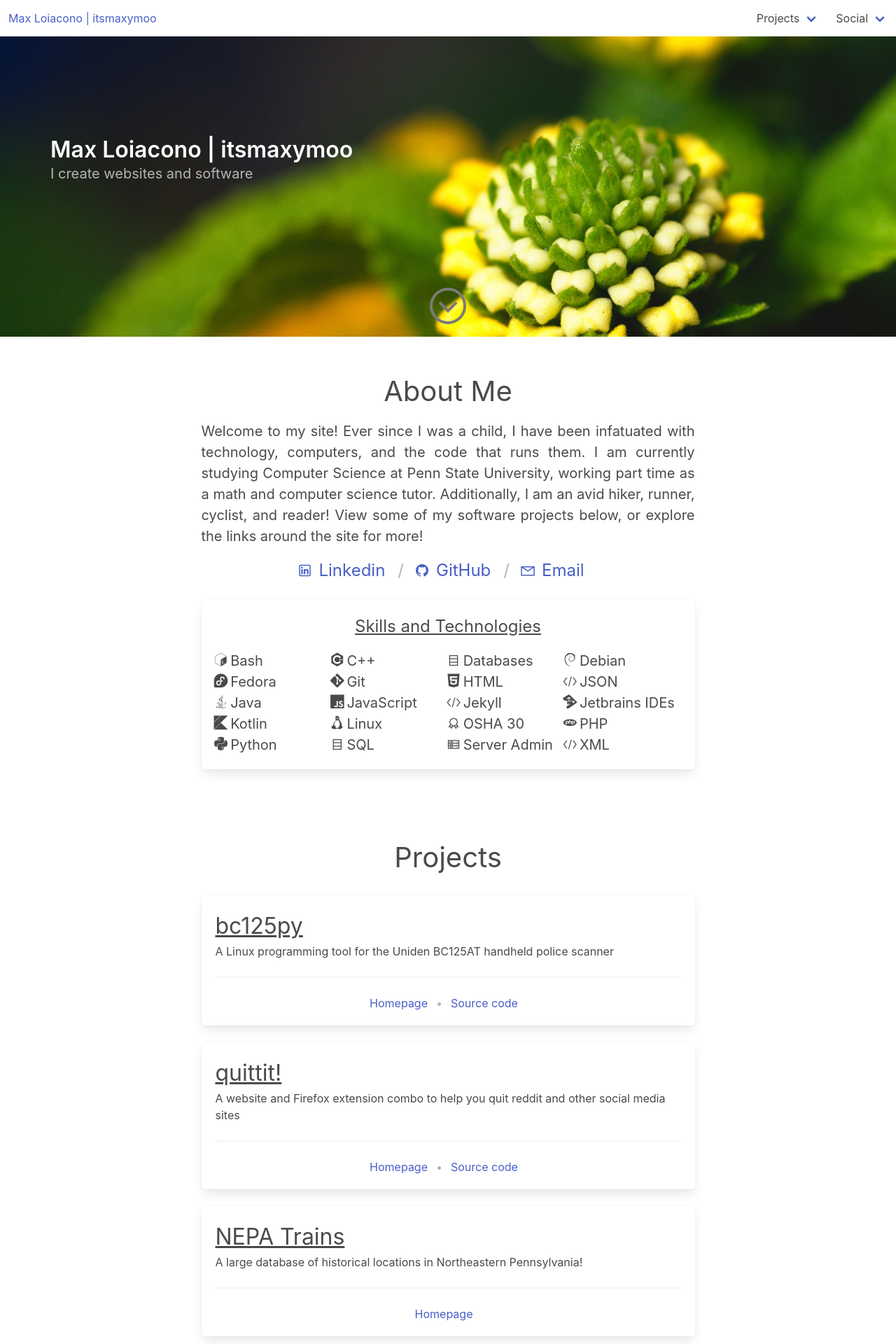
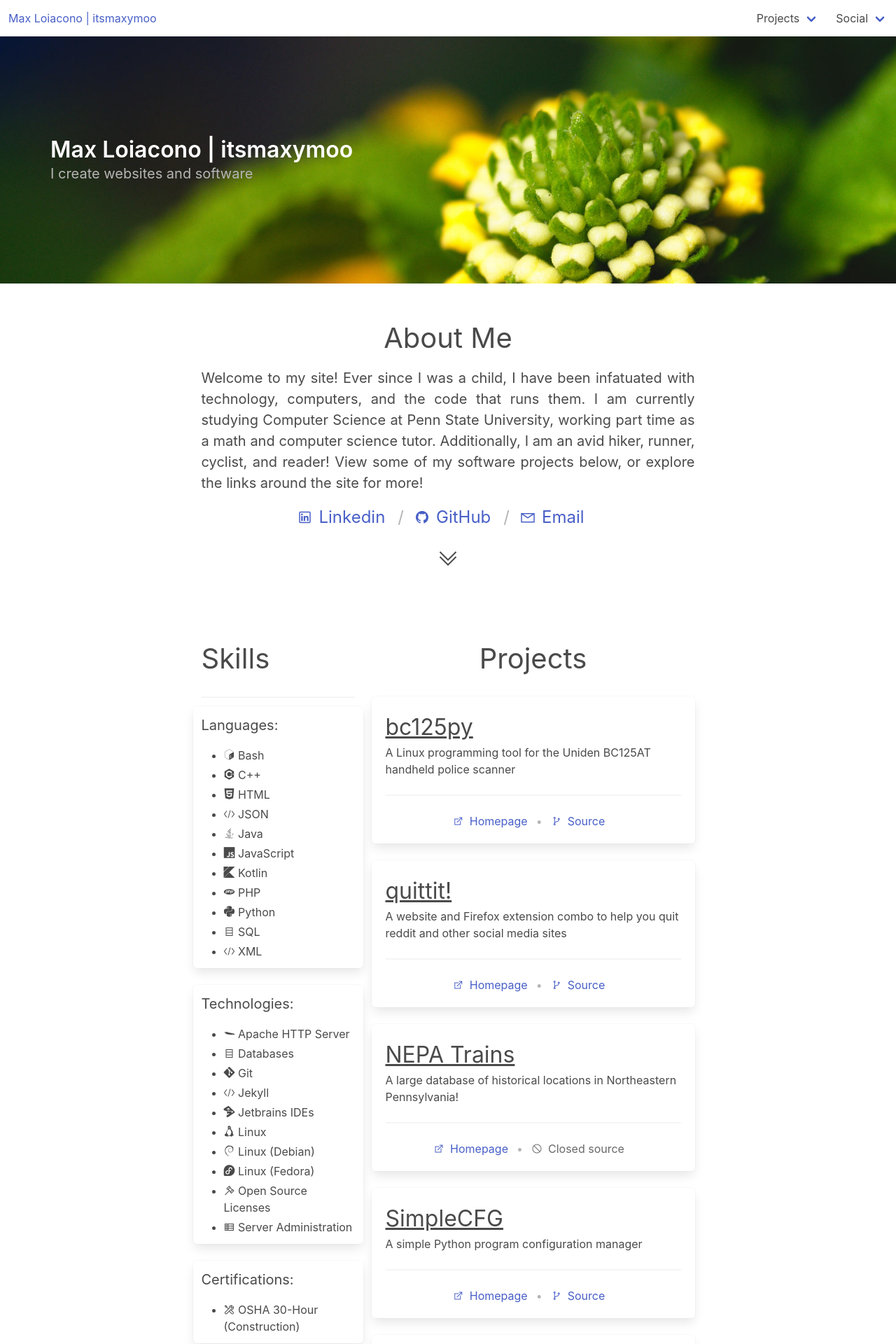
Before and after one commit to itsmaxymoo/itsmaxymoo.com, a Jekyll site: the page built from index.html, in a window 1280 px wide. Shown: the top 1920 px of the page at 70% size. Built offline with Jekyll 4.4.1, drawn with Linux system fonts in a browser that asks for light colours; some of the changed text lies outside the part shown.

Commit message:
updated skills layout

```diff
--- a/_data/skills.yml
+++ b/_data/skills.yml
@@ -1,42 +1,52 @@
-- name: C++
-  icon_class: devicon-cplusplus-plain
-- name: Java
-  icon_class: devicon-java-plain
-- name: JavaScript
-  icon_class: devicon-javascript-plain
-- name: HTML
-  icon_class: devicon-html5-plain
-- name: Python
-  icon_class: devicon-python-plain
-- name: PHP
-  icon_class: devicon-php-plain
-- name: Kotlin
-  icon_class: devicon-kotlin-plain
-- name: Bash
-  icon_class: devicon-bash-plain
-- name: SQL
-  icon_class: las la-database
-- name: JSON
-  icon_class: las la-code
-- name: XML
-  icon_class: las la-code
+- name: Languages
+  items:
+    - name: C++
+      icon_class: devicon-cplusplus-plain
+    - name: Java
+      icon_class: devicon-java-plain
+    - name: JavaScript
+      icon_class: devicon-javascript-plain
+    - name: HTML
+      icon_class: devicon-html5-plain
+    - name: Python
+      icon_class: devicon-python-plain
+    - name: PHP
+      icon_class: devicon-php-plain
+    - name: Kotlin
+      icon_class: devicon-kotlin-plain
+    - name: Bash
+      icon_class: devicon-bash-plain
+    - name: SQL
+      icon_class: las la-database
+    - name: JSON
+      icon_class: las la-code
+    - name: XML
+      icon_class: las la-code
 
-- name: Git
-  icon_class: devicon-git-plain
-- name: Jetbrains IDEs
-  icon_class: devicon-jetbrains-plain
-- name: Linux
-  icon_class: devicon-linux-plain
-- name: Debian
-  icon_class: devicon-debian-plain
-- name: Fedora
-  icon_class: devicon-fedora-plain
-- name: Server Admin
-  icon_class: las la-server
-- name: Databases
-  icon_class: las la-database
-- name: Jekyll
-  icon_class: las la-code
+- name: Technologies
+  items:
+    - name: Apache HTTP Server
+      icon_class: devicon-apache-plain
+    - name: Git
+      icon_class: devicon-git-plain
+    - name: Jetbrains IDEs
+      icon_class: devicon-jetbrains-plain
+    - name: Linux
+      icon_class: devicon-linux-plain
+    - name: Linux (Debian)
+      icon_class: devicon-debian-plain
+    - name: Linux (Fedora)
+      icon_class: devicon-fedora-plain
+    - name: Server Administration
+      icon_class: las la-server
+    - name: Databases
+      icon_class: las la-database
+    - name: Jekyll
+      icon_class: las la-code
+    - name: Open Source Licenses
+      icon_class: las la-gavel
 
-- name: OSHA 30
-  icon_class: las la-certificate
+- name: Certifications
+  items:
+    - name: OSHA 30-Hour (Construction)
+      icon_class: las la-tools
--- a/_sass/style.sass
+++ b/_sass/style.sass
@@ -31,3 +31,13 @@ $container-max-width: $tablet
 
 	&:hover
 		color: inherit
+
+// For disabled links
+a.disabled
+	$disabled-color: darken($grey, 7%)
+	pointer-events: auto
+	cursor: not-allowed
+	color: $disabled-color
+
+	&:hover
+		color: $disabled-color
--- a/index.html
+++ b/index.html
@@ -10,14 +10,6 @@ include_dev_icons: true
 	<div class="hero-body">
 		<h1 class="title has-text-white">{{ site.title }}</h1>
 		<h3 class="subtitle has-text-grey-light">{{ site.description }}</h3>
-	</div>
-
-	<div class="hero-foot">
-		<div class="container has-text-centered has-text-grey mb-3">
-			<a class="a-button" href="#projects">
-				<i class="las la-chevron-circle-down la-4x"></i>
-			</a>
-		</div>
 	</div>
 
 </section>
@@ -53,28 +45,48 @@ include_dev_icons: true
 			</ul>
 		</nav>
 
-		<div class="box">
-			<h3 class="is-size-4 has-text-centered is-underlined pb-4">
-				Skills and Technologies
-			</h3>
-
-			<div class="columns is-gapless is-multiline is-mobile">
-				{% assign skills_sorted = site.data.skills | sort: "name" %}
-				{% for skill in skills_sorted %}
-					<div class="column is-6-mobile is-3-tablet is-size-5">
-						<span class="icon is-small">
-							<i class="{{ skill.icon_class }}"></i>
-						</span>
-						<span>{{ skill.name }}</span>
-					</div>
-				{% endfor %}
-			</div>
-		</div>
+		<p class="has-text-centered">
+			<a class="a-button" href="#projects">
+				<i class="las la-angle-double-down la-2x"></i>
+			</a>
+		</p>
 	</div>
 </section>
 
 <section class="section" id="projects">
 	<div class="container">
+		<div class="columns">
+			<div class="column is-4 is-full-mobile">
+				<h2 class="is-size-2 has-text-centered-mobile">Skills</h2>
+
+				<hr />
+
+				<div class="columns is-mobile is-multiline is-centered">
+					{% for skilltype in site.data.skills %}
+
+						<div class="column box">
+							<div class="content">
+								<span class="is-size-5">{{ skilltype.name }}:</span>
+
+								<ul>
+									{% assign skills_sorted = skilltype.items | sort: "name" %}
+									{% for skill in skills_sorted %}
+										<li>
+											<span class="icon is-small">
+												<i class="{{ skill.icon_class }}" aria-hidden="true"></i>
+											</span>
+											<span>{{ skill.name }}</span>
+										</li>
+									{% endfor %}
+								</ul>
+							</div>
+						</div>
+
+					{% endfor %}
+				</div>
+			</div>
+
+			<div class="column">
 				<h2 class="is-size-2 has-text-centered pb-5">Projects</h2>
 
 				{% for p in dev_projects %}
@@ -90,12 +102,40 @@ include_dev_icons: true
 
 						<nav class="breadcrumb is-centered has-bullet-separator">
 							<ul>
-						<li><a href="{{ p.homepage }}">Homepage</a></li>
-						{% if p.source != "" %} <li><a href="{{ p.source }}">Source code</a></li> {% endif %}
+								<li>
+									<a href="{{ p.homepage }}">
+										<span class="icon is-small">
+											<i class="las la-external-link-alt" aria-hidden="true"></i>
+										</span>
+										<span>Homepage</span>
+									</a>
+								</li>
+								<li>
+									{% if p.source != "" %}
+										<a href="{{ p.source }}">
+											<span class="icon is-small">
+												<i class="las la-code-branch" aria-hidden="true"></i>
+											</span>
+											<span>Source</span>
+										</a>
+									{% else %}
+										<a class="disabled">
+											<span class="icon is-small">
+												<i class="las la-ban" aria-hidden="true"></i>
+											</span>
+											<span
+												title="The source code for this project is not available to the public. Please contact me with any questions.">
+												Closed source
+											</span>
+										</a>
+									{% endif %}
+								</li>
 							</ul>
 						</nav>
 					</div>
 
 				{% endfor %}
 			</div>
+		</div>
+	</div>
 </section>
```
Lines whose indentation alone changed are shown as unchanged.
